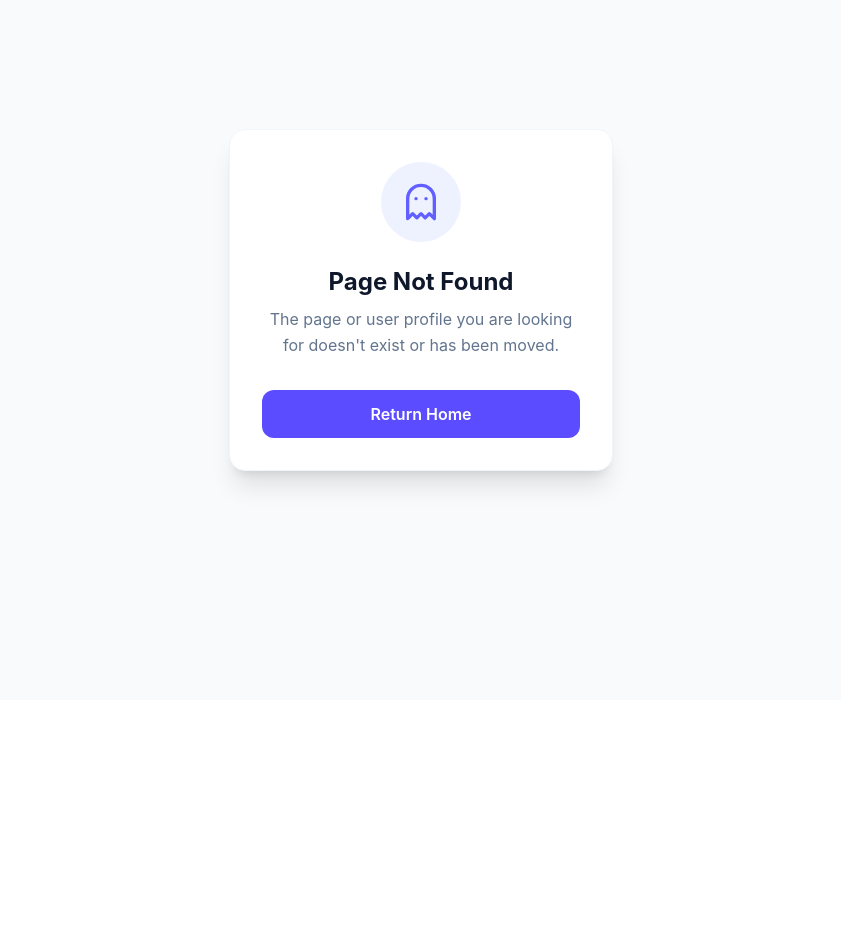
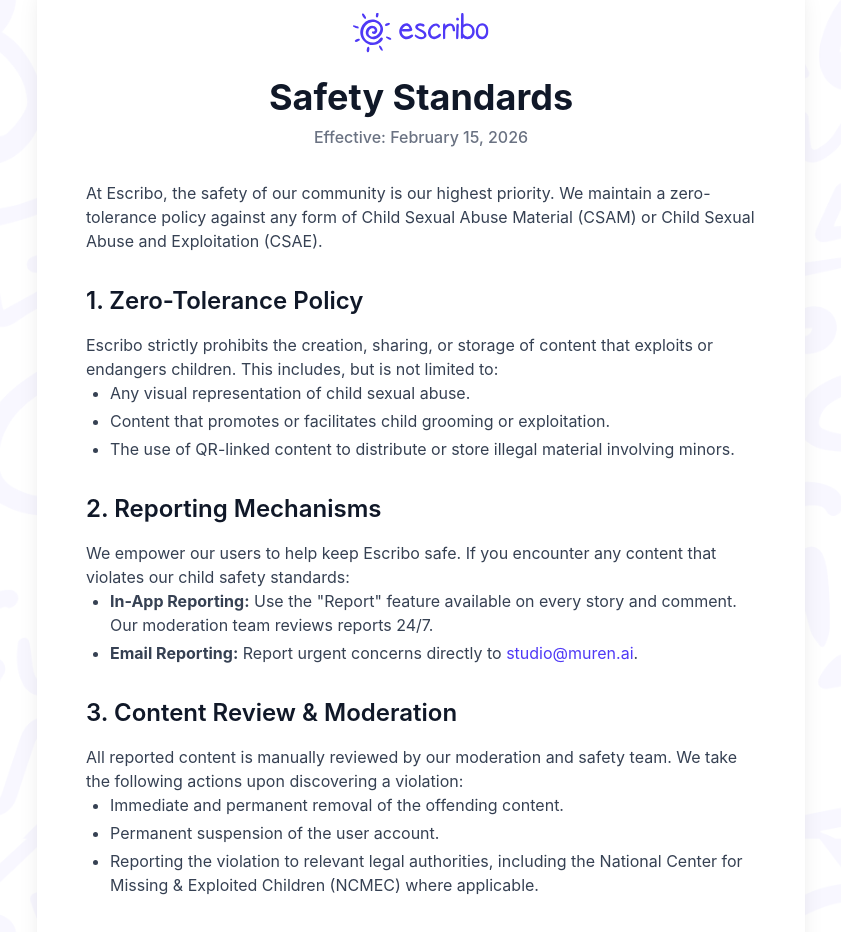
Before and after one commit to muren-ai/escribo-web, a Next.js app: page /safety in a window 1280 px wide. Before the commit this address had no page. Shown: the part 100-1032 px from the top of the page, without its empty margins (219-1060 px from the left). Before the commit the page ends 800 px from the top, so only its background shows below. Built offline with nearby package versions, Linux system fonts and the light colour scheme.

Commit message:
feat: add safety standards page detailing policies against child sexual abuse and exploitation.

```diff
--- /dev/null
+++ b/src/app/safety/page.tsx
@@ -0,0 +1,77 @@
+import React from "react";
+
+export const metadata = {
+    title: "Safety Standards - Escribo",
+    description: "Escribo's safety standards and policies against child sexual abuse and exploitation (CSAE).",
+};
+
+export default function SafetyStandards() {
+    return (
+        <div className="min-h-screen bg-transparent p-4 md:p-8 relative overflow-y-auto">
+            <div className="max-w-3xl mx-auto relative z-10 bg-white/90 backdrop-blur-sm p-6 md:p-12 rounded-3xl shadow-xl border border-white my-8">
+                <div className="flex flex-col items-center mb-8">
+                    <img src="/escribo-logo.svg" alt="Escribo" className="h-10 w-auto mb-6" />
+                    <h1 className="text-3xl md:text-4xl font-bold text-gray-900 mb-2 text-center">Safety Standards</h1>
+                    <p className="text-gray-500 font-medium text-center">Effective: February 15, 2026</p>
+                </div>
+
+                <div className="prose prose-lg prose-indigo max-w-none text-gray-700">
+                    <p>
+                        At Escribo, the safety of our community is our highest priority. We maintain a zero-tolerance policy against any form of Child Sexual Abuse Material (CSAM) or Child Sexual Abuse and Exploitation (CSAE).
+                    </p>
+
+                    <h2 className="text-2xl font-semibold text-gray-900 mt-8 mb-4">1. Zero-Tolerance Policy</h2>
+                    <p>
+                        Escribo strictly prohibits the creation, sharing, or storage of content that exploits or endangers children. This includes, but is not limited to:
+                    </p>
+                    <ul className="list-disc pl-6 space-y-1 mb-4">
+                        <li>Any visual representation of child sexual abuse.</li>
+                        <li>Content that promotes or facilitates child grooming or exploitation.</li>
+                        <li>The use of QR-linked content to distribute or store illegal material involving minors.</li>
+                    </ul>
+
+                    <h2 className="text-2xl font-semibold text-gray-900 mt-8 mb-4">2. Reporting Mechanisms</h2>
+                    <p>
+                        We empower our users to help keep Escribo safe. If you encounter any content that violates our child safety standards:
+                    </p>
+                    <ul className="list-disc pl-6 space-y-1 mb-4">
+                        <li><strong>In-App Reporting:</strong> Use the "Report" feature available on every story and comment. Our moderation team reviews reports 24/7.</li>
+                        <li><strong>Email Reporting:</strong> Report urgent concerns directly to <a href="mailto:studio@muren.ai" className="text-primary hover:underline">studio@muren.ai</a>.</li>
+                    </ul>
+
+                    <h2 className="text-2xl font-semibold text-gray-900 mt-8 mb-4">3. Content Review & Moderation</h2>
+                    <p>
+                        All reported content is manually reviewed by our moderation and safety team. We take the following actions upon discovering a violation:
+                    </p>
+                    <ul className="list-disc pl-6 space-y-1 mb-4">
+                        <li>Immediate and permanent removal of the offending content.</li>
+                        <li>Permanent suspension of the user account.</li>
+                        <li>Reporting the violation to relevant legal authorities, including the National Center for Missing & Exploited Children (NCMEC) where applicable.</li>
+                    </ul>
+
+                    <h2 className="text-2xl font-semibold text-gray-900 mt-8 mb-4">4. Legal Compliance</h2>
+                    <p>
+                        Escribo complies with all regional and national laws regarding child safety. We cooperate fully with law enforcement agencies in their investigations of illegal activity involving minors on our platform.
+                    </p>
+
+                    <h2 className="text-2xl font-semibold text-gray-900 mt-8 mb-4">5. Contact Information</h2>
+                    <p>
+                        For inquiries regarding our safety practices or to report compliance concerns, please contact our designated point of contact:
+                    </p>
+                    <div className="mt-4 p-4 bg-secondary/30 rounded-xl border border-secondary text-center">
+                        <p className="font-medium text-gray-900">Designated Safety Contact</p>
+                        <p className="font-medium text-gray-900">
+                            Email: <a href="mailto:studio@muren.ai" className="text-primary hover:underline">studio@muren.ai</a>
+                        </p>
+                    </div>
+                </div>
+
+                <div className="mt-12 text-center pt-8 border-t border-gray-100">
+                    <a href="/" className="inline-flex items-center text-primary font-medium hover:text-primary-hover transition-colors">
+                        ← Back to Home
+                    </a>
+                </div>
+            </div>
+        </div>
+    );
+}
```
